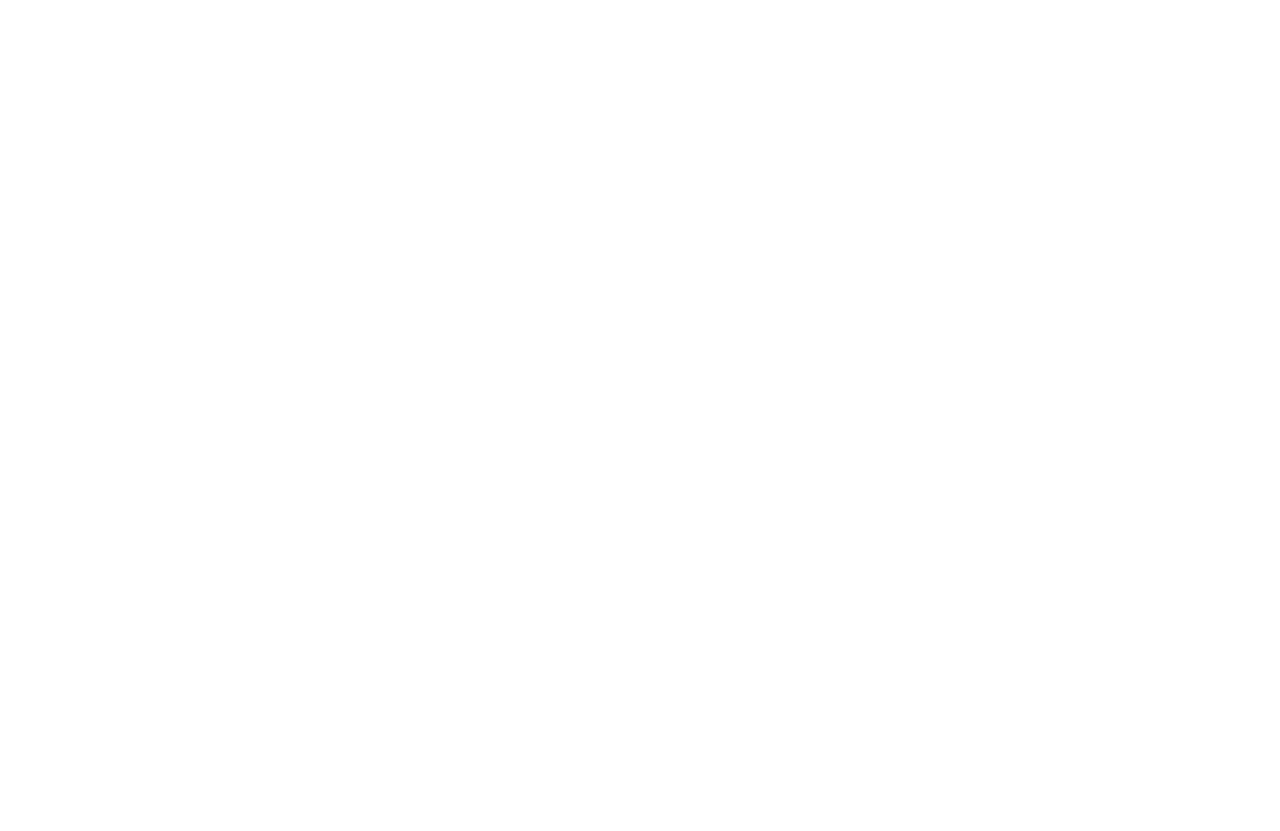
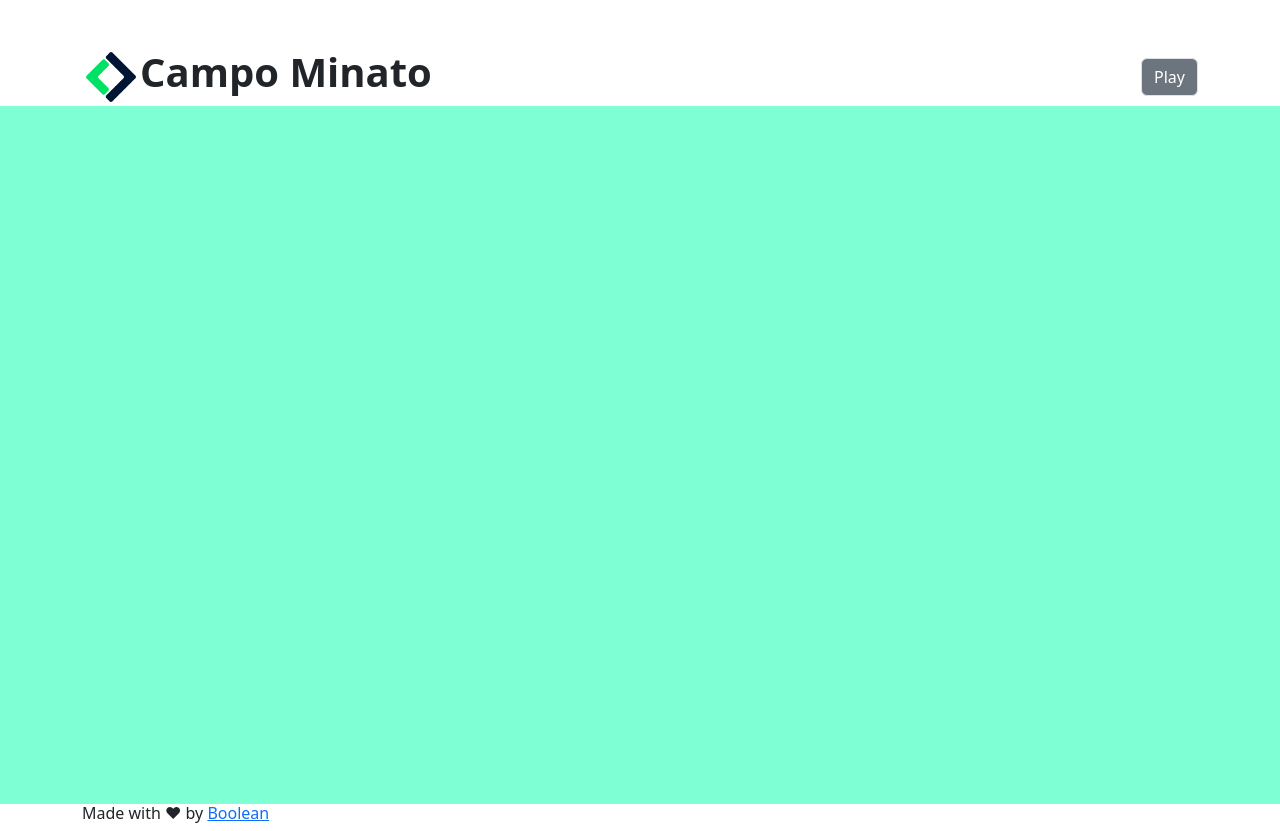
Before and after one commit to SamuelNdreu/js-campominato-grid, a plain HTML site: page index.html in a window 1280 px wide. Before the commit the page ends 800 px from the top, so only its background shows below. Drawn offline with nearby package versions, Linux system fonts and the light colour scheme.

Commit message:
adding fuction click to play burron

```diff
--- a/css/style.css
+++ b/css/style.css
@@ -0,0 +1,35 @@
+h2 {
+    font-size: 1rem;
+}
+
+div.logo-contai img.logo {
+    width: 50px;
+    vertical-align: middle;
+}
+
+div.logo-contai h1 {
+    font-weight: bold;
+}
+
+div.wrapper {
+    background-color: aquamarine;
+}
+
+div.box {
+    width: 650px;
+    height: 650px;
+}
+
+.custom_border{
+    border: 1px solid black;
+}
+
+div.box div.square {
+    width: calc(100% / 10);
+    height: calc(100% / 10);
+    border: 1px solid black;
+    cursor: crosshair;
+}
+div.box div.square.clicked {
+    background-color: rgb(36, 222, 243);
+}
--- a/index.html
+++ b/index.html
@@ -1,40 +1,66 @@
 <!DOCTYPE html>
 <html lang="en">
+
 <head>
     <meta charset="UTF-8">
     <meta http-equiv="X-UA-Compatible" content="IE=edge">
     <meta name="viewport" content="width=device-width, initial-scale=1.0">
     <title>Document</title>
-        <!-- CSS only -->
-        <link
-        href="https://cdn.jsdelivr.net/npm/bootstrap@5.2.3/dist/css/bootstrap.min.css"
-        rel="stylesheet"
-        integrity="sha384-rbsA2VBKQhggwzxH7pPCaAqO46MgnOM80zW1RWuH61DGLwZJEdK2Kadq2F9CUG65"
-        crossorigin="anonymous"/>
-        <link rel="stylesheet" href="css/style.css" />
+    <!-- CSS only -->
+    <link href="https://cdn.jsdelivr.net/npm/bootstrap@5.2.3/dist/css/bootstrap.min.css" rel="stylesheet"
+        integrity="sha384-rbsA2VBKQhggwzxH7pPCaAqO46MgnOM80zW1RWuH61DGLwZJEdK2Kadq2F9CUG65" crossorigin="anonymous" />
+    <link rel="stylesheet" href="css/style.css" />
 </head>
+
 <body>
     <!-- Header Section -->
     <header>
         <section class="container">
-
+            <div class="row justifycontentcenter text-end pt-5">
+                <div class="col-6 m-auto">
+                    <div class="logo-contai d-flex">
+                        <img src="img/logo.png" alt="boole-logo" class="logo m-1">
+                        <h1>Campo Minato</h1>
+                    </div>
+                </div>
+                <div class="col-6 m-auto">
+                    <a href="#" class="btn btn-secondary border">Play</a>
+                </div>
+            </div>
         </section>
     </header>
     <!-- Main Section Wrapper -->
     <main>
+        <div class="wrapper">
+            <section class="container">
+                <div class="row justify-content-center text-center pt-4 pb-4">
+                    <div class="col-12">
+                        <div class="box m-auto d-flex flex-wrap align-items-center">
 
+                        </div>
+                    </div>
+                </div>
+            </section>
+        </div>
     </main>
 
     <!-- Footer Section -->
     <footer>
-
+        <section class="container">
+            <div class="row">
+                <div class="col-12">
+                    <h2>Made with &hearts; by <a href="#">Boolean</a>
+                    </h2>
+                </div>
+            </div>
+        </section>
     </footer>
     <!-- importing BootStrap Js Script  -->
-    <script
-    src="https://cdn.jsdelivr.net/npm/bootstrap@5.2.3/dist/js/bootstrap.bundle.min.js"
-    integrity="sha384-kenU1KFdBIe4zVF0s0G1M5b4hcpxyD9F7jL+jjXkk+Q2h455rYXK/7HAuoJl+0I4"
-    crossorigin="anonymous"></script>
+    <script src="https://cdn.jsdelivr.net/npm/bootstrap@5.2.3/dist/js/bootstrap.bundle.min.js"
+        integrity="sha384-kenU1KFdBIe4zVF0s0G1M5b4hcpxyD9F7jL+jjXkk+Q2h455rYXK/7HAuoJl+0I4"
+        crossorigin="anonymous"></script>
     <!-- Importing Js Script -->
     <script src="js/script.js"></script>
 </body>
+
 </html>
--- a/js/script.js
+++ b/js/script.js
@@ -0,0 +1,6 @@
+const buttonPlay = document.querySelector(".btn");
+
+
+buttonPlay.addEventListener('click', function () {
+
+})
```
